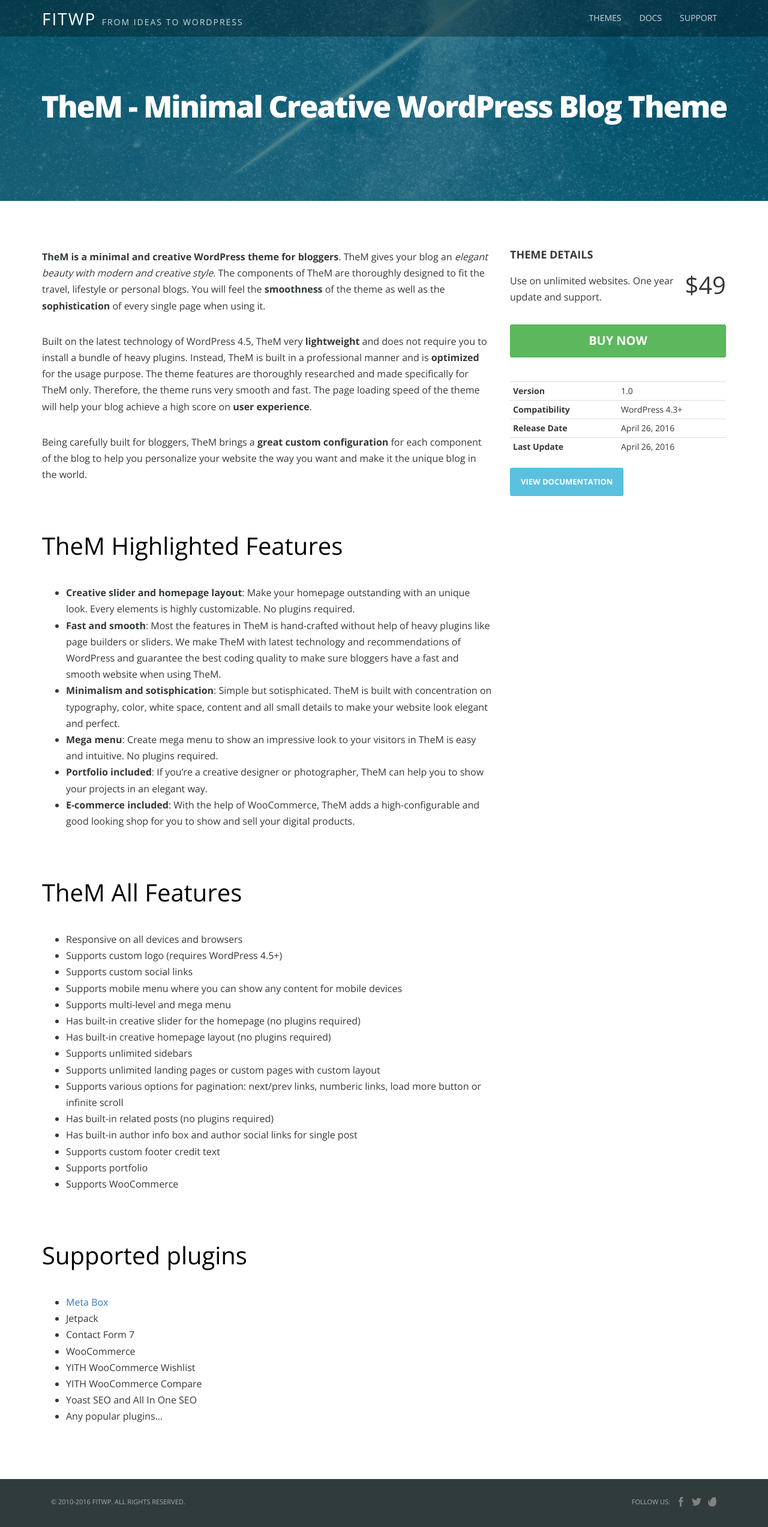
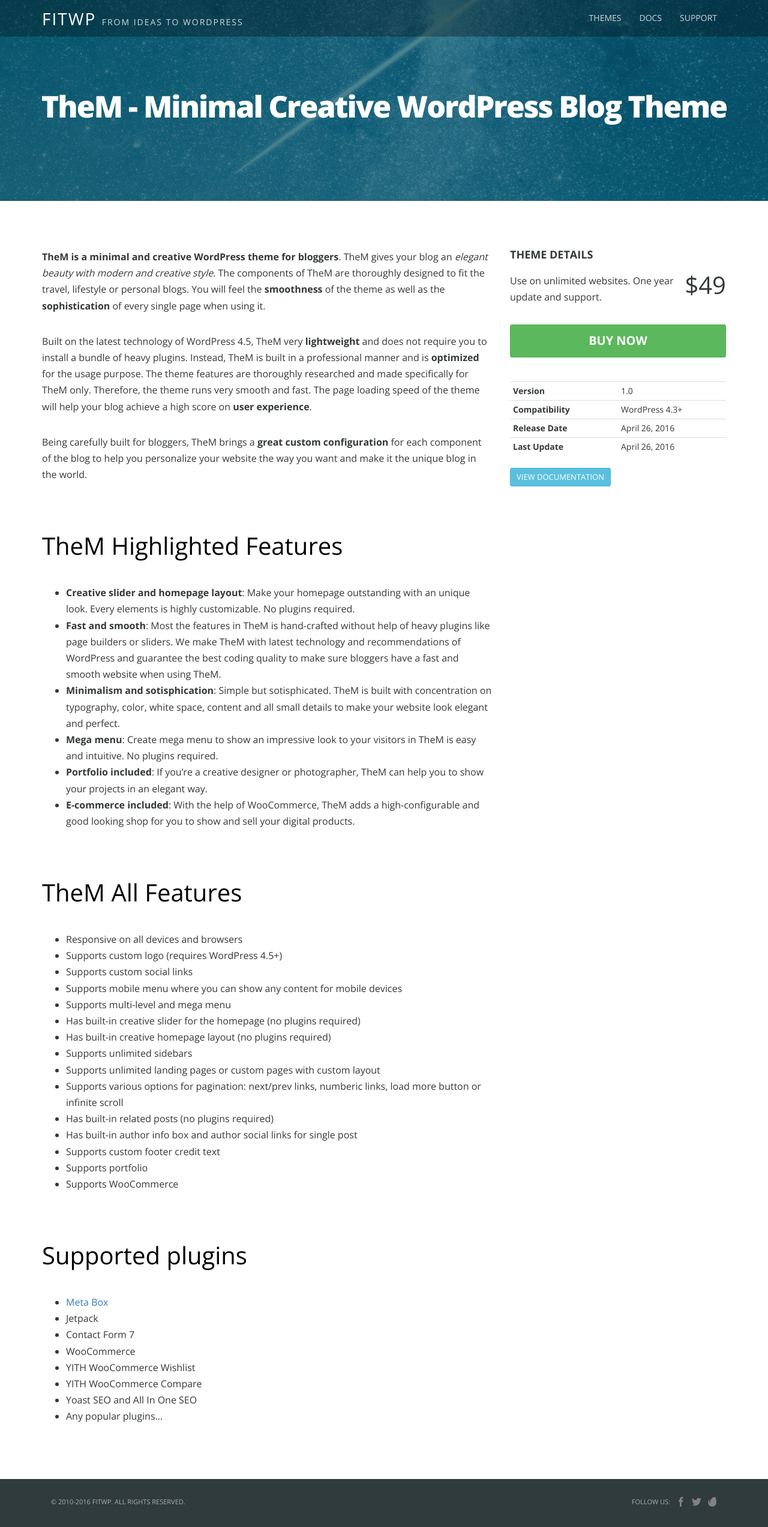
Before and after one commit to fitwp/fitwp.github.io, a Jekyll site: the page built from wordpress-themes/them.html, in a window 1280 px wide. Shown: the whole page at 60% size. Built offline with Jekyll 4.4.1, drawn with Linux system fonts in a browser that asks for light colours.

Commit message:
Update page.scss

```diff
--- a/_sass/page.scss
+++ b/_sass/page.scss
@@ -138,6 +138,10 @@
 		font-size: 20px;
 		margin-bottom: 40px;
 	}
+	.btn-docs {
+		font-weight: 400;
+		padding: 5px 10px;
+	}
 	th {
 		border-bottom: 0;
 	}
```
